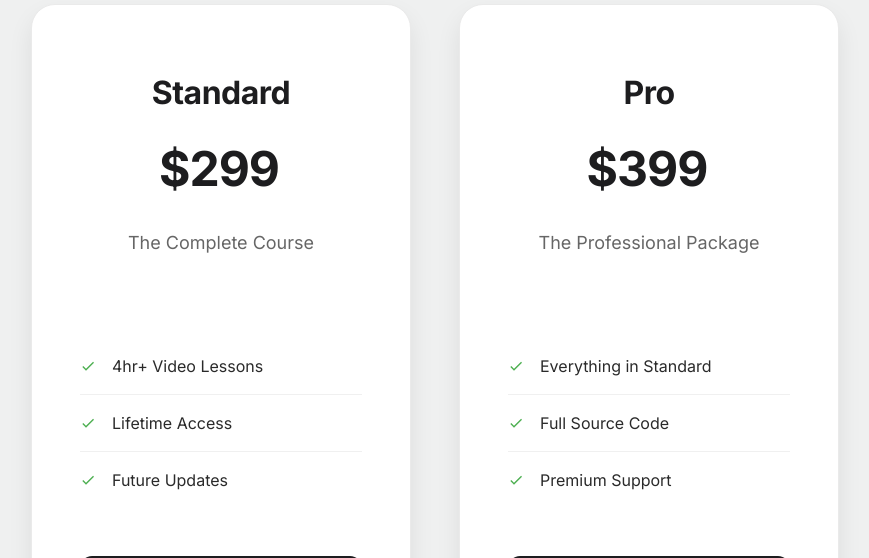
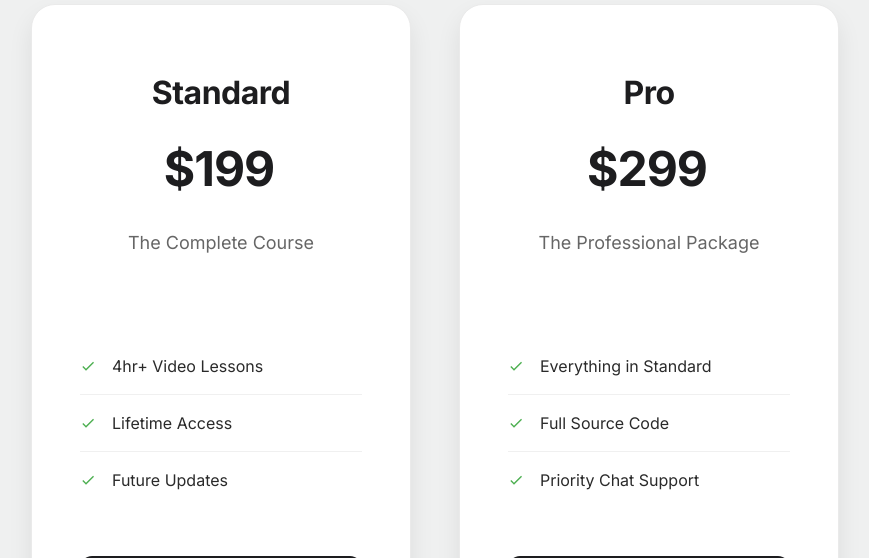
Before and after one commit to mitchkoko/build-launch-monetize, a plain HTML site: page index.html in a window 1280 px wide. Shown: the part 2600-3158 px from the top of the page, without its empty margins (205-1074 px from the left). Drawn offline with Linux system fonts and the light colour scheme.

Commit message:
Updated price

```diff
--- a/index.html
+++ b/index.html
@@ -662,7 +662,7 @@
                     <div class="pricing-card">
                         <div class="pricing-card-header">
                             <h3>Standard</h3>
-                            <div class="price">$299<span></span></div>
+                            <div class="price">$199<span></span></div>
                             <p>The Complete Course</p>
                         </div>
                         <ul class="pricing-features">
@@ -691,7 +691,7 @@
                     <div class="pricing-card">
                         <div class="pricing-card-header">
                             <h3>Pro</h3>
-                            <div class="price">$399<span></span></div>
+                            <div class="price">$299<span></span></div>
                             <p>The Professional Package</p>
                         </div>
                         <ul class="pricing-features">
@@ -711,7 +711,7 @@
                                 <svg xmlns="http://www.w3.org/2000/svg" viewBox="0 0 24 24">
                                     <path d="M21,7L9,19L3.5,13.5L4.91,12.09L9,16.17L19.59,5.59L21,7Z"/>
                                 </svg>
-                                Premium Support
+                                Priority Chat Support
                             </li>
                         </ul>
                         <a href="https://mitchkoko.gumroad.com/l/buildlaunchmonetizepro" class="btn btn-buy">Buy Now</a>
```
Also changed, not shown: 1 other file.
